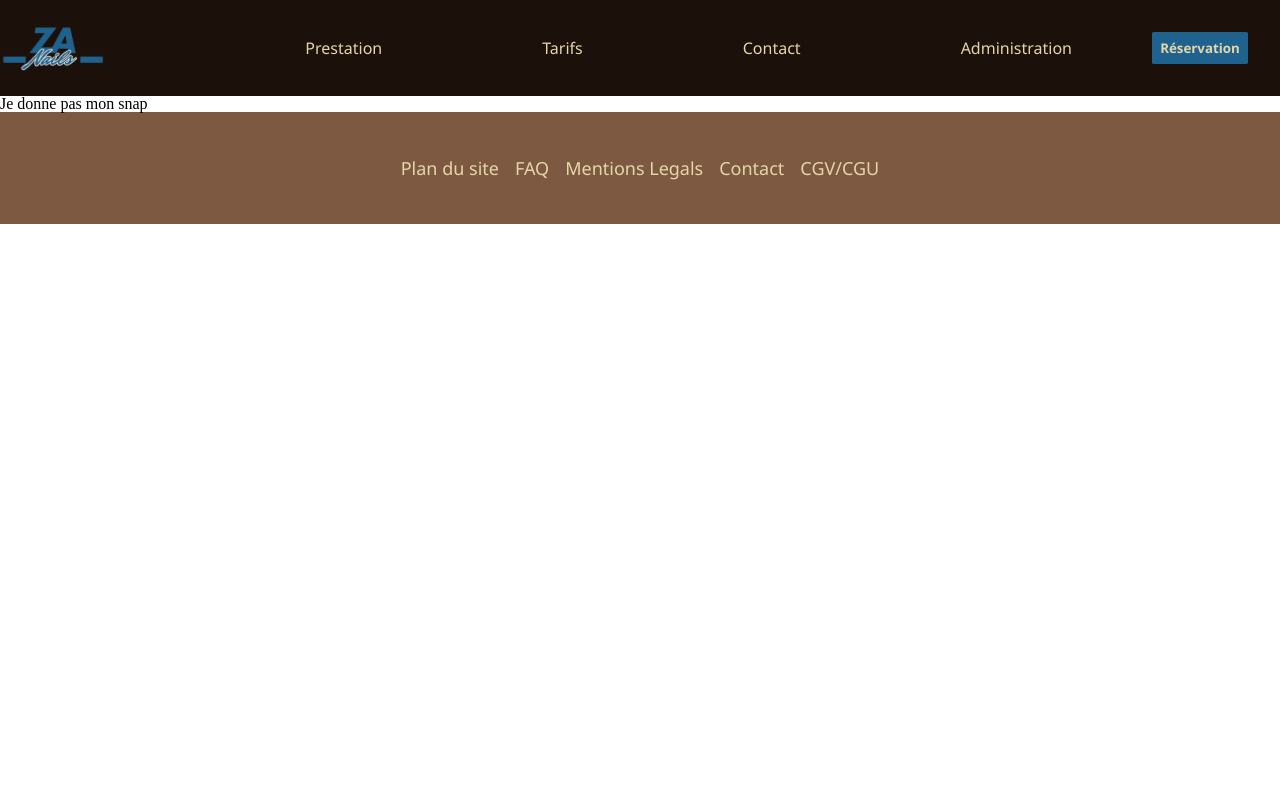
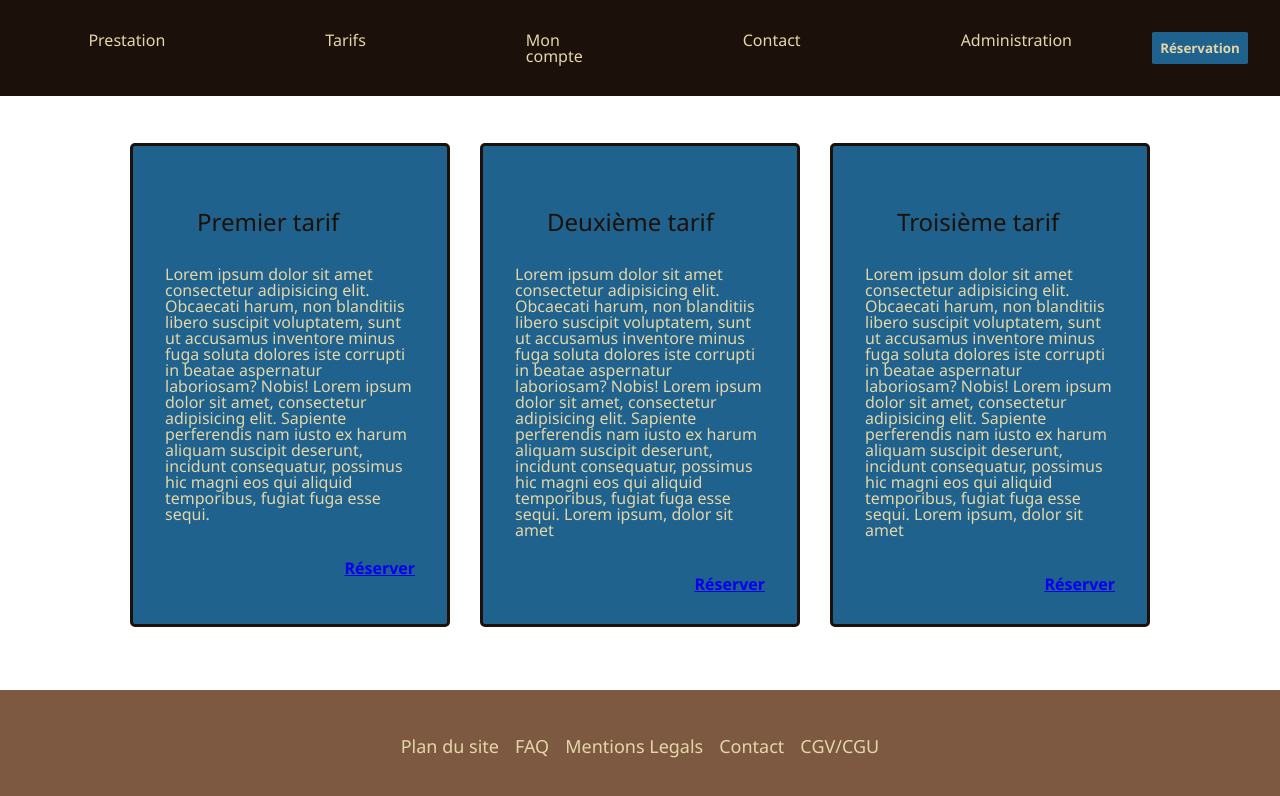
Before and after one commit to ikezadri/za.nails, a React (Vite) app in the folder code/client/: page /tarifs in a window 1280 px wide. Shown: the top 796 px of the page. Built offline with nearby package versions, Linux system fonts and the light colour scheme.

Commit message:
tarifs page

```diff
--- a/code/client/src/assets/css/homepage.module.css
+++ b/code/client/src/assets/css/homepage.module.css
@@ -41,6 +41,7 @@
 
 .imgcontainer{
         display:flex;
+        background: var(--vanille);
         justify-content:center;
         padding-top:3rem;
         padding-bottom:3rem;}
--- a/code/client/src/assets/css/tarifspage.module.css
+++ b/code/client/src/assets/css/tarifspage.module.css
@@ -0,0 +1,68 @@
+.prix{
+    display: flex;
+    justify-content: center;
+    padding-top: 2rem;
+    padding-bottom: 3rem;}
+
+.premier{
+    background-color: var(--bleu);
+    border:3px solid var(--marronf);
+    padding: 2rem;
+    border-radius: 5px;
+    margin: 15px;
+    width: 25vw;
+    h1{
+        color: var(--marronf);
+        padding:2rem;
+        font-size:x-large;
+        font-family:'Segoe UI', Tahoma, Geneva, Verdana, sans-serif;}
+    p{
+        color: var(--vanille);
+        font-family:'Segoe UI', Tahoma, Geneva, Verdana, sans-serif;}}
+
+.deuxieme{
+    background-color: var(--bleu);
+    border:3px solid var(--marronf);
+    padding: 2rem;
+    border-radius: 5px;
+    margin: 15px;
+    width: 25vw;
+    h1{
+        color: var(--marronf);
+        padding:2rem;
+        font-size:x-large;
+        font-family:'Segoe UI', Tahoma, Geneva, Verdana, sans-serif;}
+    p{
+        color: var(--vanille);
+        font-family:'Segoe UI', Tahoma, Geneva, Verdana, sans-serif;}}
+
+.troisieme{
+    background-color: var(--bleu);
+    border:3px solid var(--marronf);
+    padding: 2rem;
+    border-radius: 5px;
+    margin: 15px;
+    width: 25vw;
+        h1{
+            color: var(--marronf);
+            padding:2rem;
+            font-size:x-large;
+            font-family:'Segoe UI', Tahoma, Geneva, Verdana, sans-serif;}
+        p{
+            color: var(--vanille);
+            font-family:'Segoe UI', Tahoma, Geneva, Verdana, sans-serif;}}
+
+.lien{
+    display: flex;
+    column-gap: 5rem;
+    color: var(--vanille);
+    font-family: 'Segoe UI', Tahoma, Geneva, Verdana, sans-serif;
+    font-weight: 600;
+    justify-content: flex-end;
+    padding-top: 15%;}
+
+.premier:hover {transform: scale(1.05); transition: transform 0.3s ease;}
+
+.deuxieme:hover{transform: scale(1.05); transition: transform 0.3s ease;}
+
+.troisieme:hover{transform: scale(1.05); transition: transform 0.3s ease;}
--- a/code/client/src/component/common/Nav.tsx
+++ b/code/client/src/component/common/Nav.tsx
@@ -23,6 +23,7 @@ const Nav = () => {
 				{/* <Link to={"/"}>Home</Link> */}
 				<Link to={"/prestation"}>Prestation</Link>
 				<Link to={"/tarifs"}>Tarifs</Link>
+				<Link to={"/moncompte"}>Mon compte</Link>
 				<Link to={"/contact"}>Contact</Link>
 				<Link to={"/admin"}>Administration</Link>
 
--- a/code/client/src/layout/BaseLayout.tsx
+++ b/code/client/src/layout/BaseLayout.tsx
@@ -6,11 +6,9 @@ import Header from "../component/common/Header";
 const BaseLayout = () => {
 	return (
 		<>
-		<Header />
-			<div className="container">
-				<Outlet />
-			</div>
-		<Footer />
+			<Header />
+			<Outlet />
+			<Footer />
 		</>
 	);
 };
--- /dev/null
+++ b/code/client/src/page/MoncomptePage.tsx
@@ -0,0 +1,11 @@
+import React from 'react'
+
+const MoncomptePage = () => {
+  return (
+    <div>
+      <p>cac</p>
+    </div>
+  )
+}
+
+export default MoncomptePage;
--- /dev/null
+++ b/code/client/src/page/ReservationPage.tsx
@@ -0,0 +1,11 @@
+import React from 'react'
+
+const ReservationPage = () => {
+  return (
+    <div>
+      <p>linda</p>
+    </div>
+  )
+}
+
+export default ReservationPage;
--- a/code/client/src/page/TarifsPage.tsx
+++ b/code/client/src/page/TarifsPage.tsx
@@ -1,12 +1,39 @@
+import { Link } from "react-router-dom"
 import styles from "../assets/css/tarifspage.module.css"
 
 const TarifsPage = () => {
 	//    fragment : balise sans nom (anonyme) = <> </>
 	return (
 		<>
-		<div className={styles["page-tarifs"]}>
-			<h1>Je donne pas mon snap</h1>
-		</div>
+			<section className={styles.prix}>
+
+        		<div className={styles.premier}>
+        			<h1>Premier tarif</h1>
+          			<p>Lorem ipsum dolor sit amet consectetur adipisicing elit. Obcaecati harum, non blanditiis libero suscipit voluptatem, sunt ut accusamus inventore minus fuga soluta dolores iste corrupti in beatae aspernatur laboriosam? Nobis! Lorem ipsum dolor sit amet, consectetur adipisicing elit. Sapiente perferendis nam iusto ex harum aliquam suscipit deserunt, incidunt consequatur, possimus hic magni eos qui aliquid temporibus, fugiat fuga esse sequi.</p>
+          					<div className={styles.lien}>
+         	 					<Link to={'/reservation'}>Réserver</Link>
+          					</div>
+        		</div>
+
+        	<div className={styles.deuxieme}>
+        		<h1>Deuxième tarif</h1>
+          		<p>Lorem ipsum dolor sit amet consectetur adipisicing elit. Obcaecati harum, non blanditiis libero suscipit voluptatem, sunt ut accusamus inventore minus fuga soluta dolores iste corrupti in beatae aspernatur laboriosam? Nobis! Lorem ipsum dolor sit amet, consectetur adipisicing elit. Sapiente perferendis nam iusto ex harum aliquam suscipit deserunt, incidunt consequatur, possimus hic magni eos qui aliquid temporibus, fugiat fuga esse sequi. Lorem ipsum, dolor sit amet </p>
+          			<div className={styles.lien}>
+          				<Link to={'/reservation'}>Réserver</Link>
+          			</div>
+        	</div>
+
+
+        	<div className={styles.troisieme}>
+        		<h1>Troisième tarif</h1>
+          		<p>Lorem ipsum dolor sit amet consectetur adipisicing elit. Obcaecati harum, non blanditiis libero suscipit voluptatem, sunt ut accusamus inventore minus fuga soluta dolores iste corrupti in beatae aspernatur laboriosam? Nobis! Lorem ipsum dolor sit amet, consectetur adipisicing elit. Sapiente perferendis nam iusto ex harum aliquam suscipit deserunt, incidunt consequatur, possimus hic magni eos qui aliquid temporibus, fugiat fuga esse sequi. Lorem ipsum, dolor sit amet </p>
+          			<div className={styles.lien}>
+          				<Link to={'/reservation'}>Réserver</Link>
+          			</div>
+        	</div>
+
+        <br />
+			</section>
 		</>
 	);
 };
```
Also changed, not shown: code/client/src/page/HomePage.tsx (+8 -4 lines), code/client/src/service/router.tsx (+10 -0 lines), code/client/src/page/Moncompte.tsx (deleted), code/client/src/page/Reservation.tsx (deleted).
